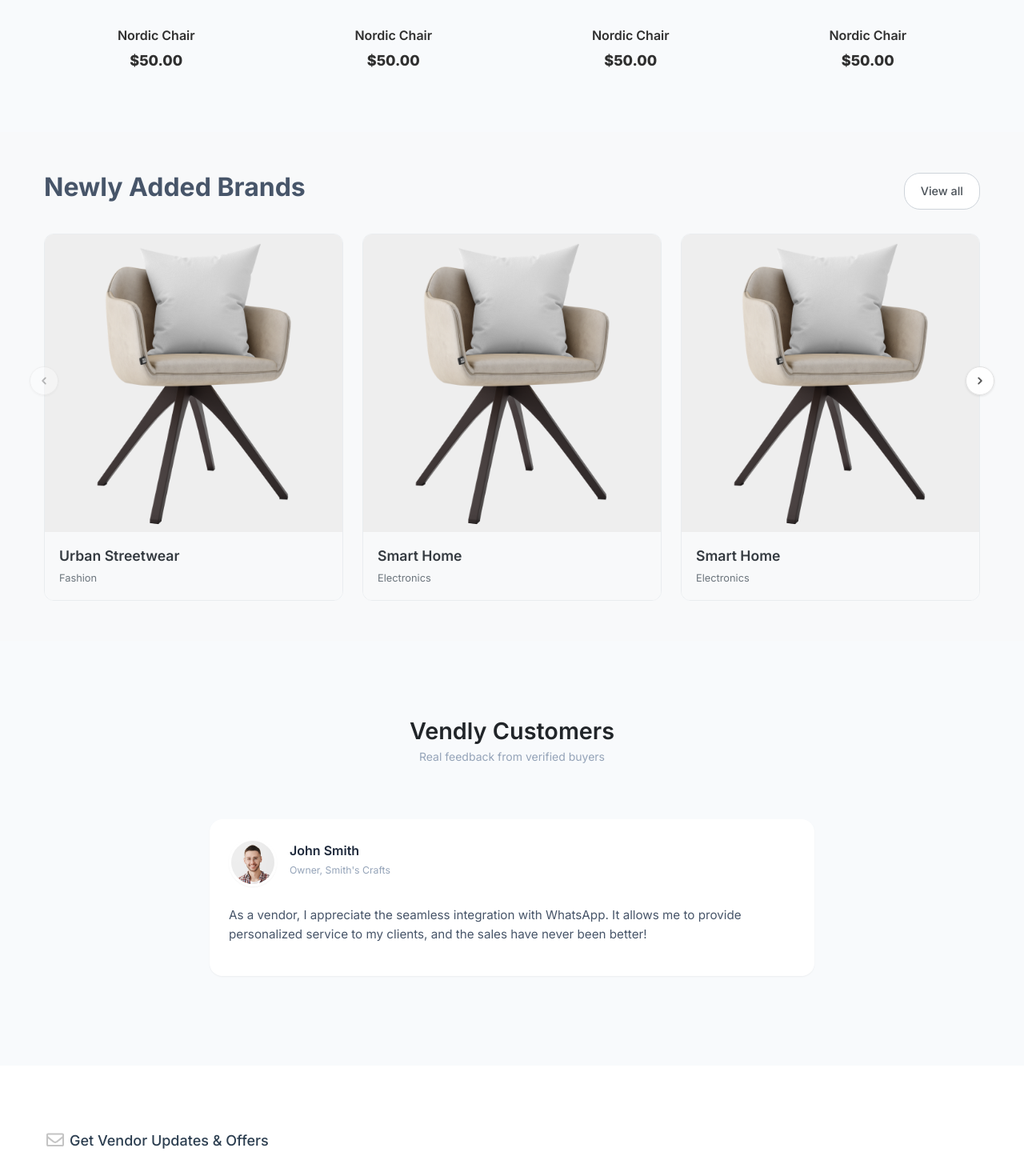
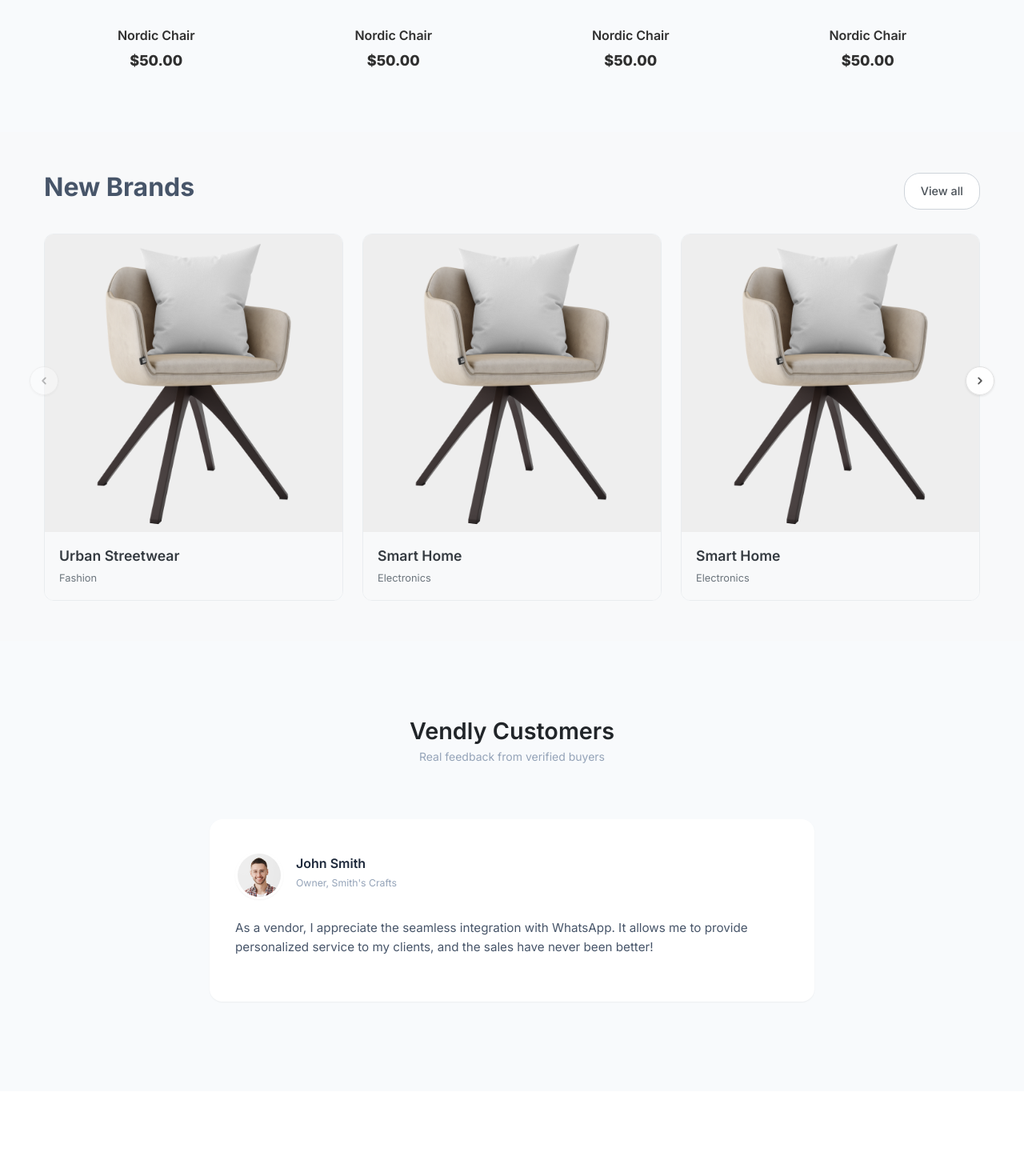
Before and after one commit to thomsontochi/Developia_Discord_frontend_repo, a React (Vite) app: page / in a window 1280 px wide. Shown: the part 2498-3943 px from the top of the page at 80% size. Built offline with nearby package versions, Linux system fonts and the light colour scheme.

Commit message:
swipper fix

```diff
--- a/src/App.css
+++ b/src/App.css
@@ -621,6 +621,7 @@ body {
   box-shadow: var(--shadow-sm);
   margin: 1rem 0.5rem;
   transition: all 0.3s ease;
+  padding: 1rem 0.5rem;
 }
 
 .testimonial-content {
--- a/src/components/NewlyBrands.jsx
+++ b/src/components/NewlyBrands.jsx
@@ -63,7 +63,7 @@ const NewlyBrandsStyle2 = () => {
       <div className="container">
         {/* Section Header - Title left, Button right */}
         <div className="section-header">
-          <h2 className="" style={{ fontWeight: 700 , fontSize: "2rem"  }}>Newly Added Brands</h2>
+          <h2 className="" style={{ fontWeight: 700 , fontSize: "2rem"  }}>New Brands</h2>
           {/* Styled link/button */}
           <a href="#" className="view-all-button">
             View all
```
